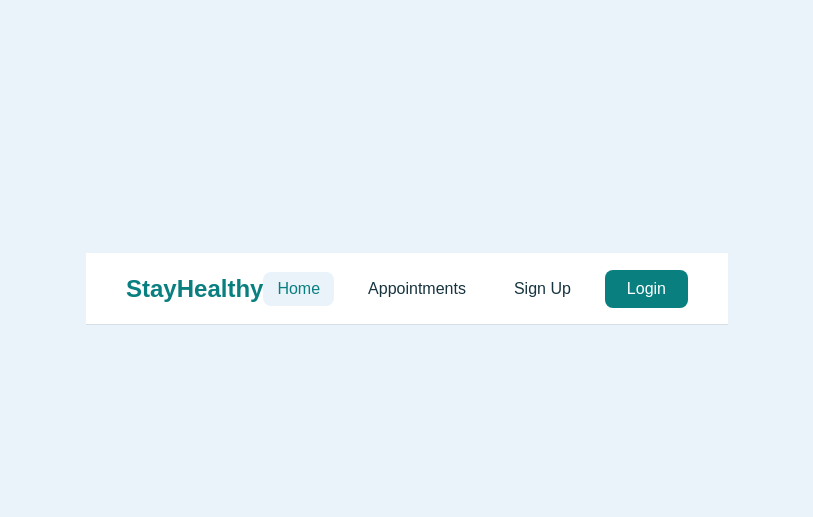
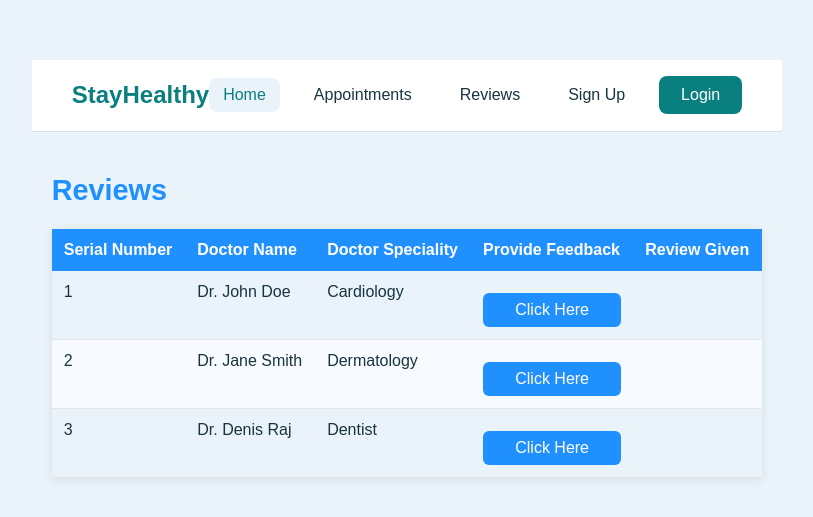
Before and after one commit to kevo751/med_appt, a React (Vite) app: page /reviews in a window 1280 px wide. Shown: the part 111-628 px from the top of the page, without its empty margins (233-1046 px from the left). Built offline with nearby package versions, Linux system fonts and the light colour scheme.

Commit message:
Add reviews

```diff
--- a/src/App.jsx
+++ b/src/App.jsx
@@ -6,6 +6,7 @@ import Login from './Components/Login/Login';
 import InstantConsultation from './Components/InstantConsultationBooking/InstantConsultation';
 import BookingConsultation from './Components/BookingConsultation';
 import Notification from './Components/Notification/Notification';
+import ReviewForm from './Components/ReviewForm/ReviewForm';
 
 function App() {
   return (
@@ -18,6 +19,7 @@ function App() {
           <Route path="/login" element={<Login />} />
           <Route path="/instant-consultation" element={<InstantConsultation />} />
           <Route path="/booking-consultation" element={<BookingConsultation />} />
+          <Route path="/reviews" element={<ReviewForm />} />
         </Routes>
       </Notification>
     </BrowserRouter>
--- a/src/Components/Navbar/Navbar.jsx
+++ b/src/Components/Navbar/Navbar.jsx
@@ -23,6 +23,8 @@ function Navbar() {
       <div className="nav-links">
         <Link to="/" className="active">Home</Link>
         <Link to="/booking-consultation">Appointments</Link>
+        <Link to="/reviews">Reviews</Link>
+
         {isLoggedIn ? (
           <>
             <span className="welcome-user">Hi, {username}</span>
--- /dev/null
+++ b/src/Components/ReviewForm/GiveReviews.jsx
@@ -0,0 +1,54 @@
+import React, { useState } from 'react';
+
+function GiveReviews({ doctor, onSubmit, onClose }) {
+  const [name, setName] = useState('');
+  const [review, setReview] = useState('');
+  const [rating, setRating] = useState(0);
+  const [error, setError] = useState('');
+
+  const handleSubmit = (e) => {
+    e.preventDefault();
+    if (!name || !review || rating === 0) {
+      setError('Please fill in all fields and choose a rating.');
+      return;
+    }
+    onSubmit({ name, review, rating });
+  };
+
+  return (
+    <div className="review-overlay">
+      <form className="review-form" onSubmit={handleSubmit}>
+        <h2>Give Your Feedback</h2>
+        <p className="review-doctor">{doctor.name} ({doctor.speciality})</p>
+
+        <label htmlFor="name">Name:</label>
+        <input id="name" type="text" value={name} onChange={(e) => setName(e.target.value)} />
+
+        <label htmlFor="review">Review:</label>
+        <textarea id="review" rows="4" value={review} onChange={(e) => setReview(e.target.value)} />
+
+        <label>Rating:</label>
+        <div className="stars">
+          {[1, 2, 3, 4, 5].map((star) => (
+            <span
+              key={star}
+              className={star <= rating ? 'star filled' : 'star'}
+              onClick={() => setRating(star)}
+            >
+              ★
+            </span>
+          ))}
+        </div>
+
+        {error && <p className="review-error">{error}</p>}
+
+        <div className="review-buttons">
+          <button type="submit" className="submit-btn">Submit</button>
+          <button type="button" className="cancel-btn" onClick={onClose}>Cancel</button>
+        </div>
+      </form>
+    </div>
+  );
+}
+
+export default GiveReviews;
--- /dev/null
+++ b/src/Components/ReviewForm/ReviewForm.css
@@ -0,0 +1,22 @@
+.reviews-container { max-width: 1000px; margin: 40px auto; padding: 0 20px; font-family: 'Poppins', sans-serif; }
+.reviews-container h1 { color: #2190FF; margin-bottom: 20px; }
+.reviews-table { width: 100%; border-collapse: collapse; box-shadow: 0 2px 10px rgba(0,0,0,0.08); }
+.reviews-table th { background: #2190FF; color: #fff; padding: 12px; text-align: left; }
+.reviews-table td { padding: 12px; border-bottom: 1px solid #e5e5e5; vertical-align: top; }
+.reviews-table tr:nth-child(even) { background: #f7fbff; }
+.feedback-btn { background: #2190FF; color: #fff; border: none; padding: 8px 16px; border-radius: 6px; cursor: pointer; }
+.feedback-btn:hover:not(:disabled) { background: #0f6fd1; }
+.feedback-btn:disabled { background: #b5b5b5; cursor: not-allowed; }
+.given-stars { color: #f5b301; font-size: 18px; }
+.review-overlay { position: fixed; inset: 0; background: rgba(0,0,0,0.4); display: flex; align-items: center; justify-content: center; z-index: 1000; }
+.review-form { background: #fff; padding: 30px; border-radius: 12px; width: 90%; max-width: 420px; display: flex; flex-direction: column; gap: 8px; }
+.review-form h2 { margin: 0; color: #2190FF; }
+.review-doctor { margin: 0 0 10px; color: #555; }
+.review-form input, .review-form textarea { padding: 10px; border: 1px solid #ccc; border-radius: 6px; font-family: inherit; }
+.stars { display: flex; gap: 6px; }
+.star { font-size: 30px; color: #ccc; cursor: pointer; }
+.star.filled { color: #f5b301; }
+.review-error { color: red; margin: 0; }
+.review-buttons { display: flex; gap: 10px; margin-top: 10px; }
+.submit-btn { background: #2190FF; color: #fff; border: none; padding: 10px 20px; border-radius: 6px; cursor: pointer; }
+.cancel-btn { background: #eee; border: none; padding: 10px 20px; border-radius: 6px; cursor: pointer; }
--- /dev/null
+++ b/src/Components/ReviewForm/ReviewForm.jsx
@@ -0,0 +1,76 @@
+import React, { useState } from 'react';
+import './ReviewForm.css';
+import GiveReviews from './GiveReviews';
+
+const doctors = [
+  { id: 1, name: 'Dr. John Doe', speciality: 'Cardiology' },
+  { id: 2, name: 'Dr. Jane Smith', speciality: 'Dermatology' },
+  { id: 3, name: 'Dr. Denis Raj', speciality: 'Dentist' },
+];
+
+function ReviewForm() {
+  const [reviews, setReviews] = useState({});
+  const [selectedDoctor, setSelectedDoctor] = useState(null);
+
+  const handleSubmit = (data) => {
+    setReviews({ ...reviews, [selectedDoctor.id]: data });
+    setSelectedDoctor(null);
+  };
+
+  return (
+    <div className="reviews-container">
+      <h1>Reviews</h1>
+      <table className="reviews-table">
+        <thead>
+          <tr>
+            <th>Serial Number</th>
+            <th>Doctor Name</th>
+            <th>Doctor Speciality</th>
+            <th>Provide Feedback</th>
+            <th>Review Given</th>
+          </tr>
+        </thead>
+        <tbody>
+          {doctors.map((doctor, index) => {
+            const given = reviews[doctor.id];
+            return (
+              <tr key={doctor.id}>
+                <td>{index + 1}</td>
+                <td>{doctor.name}</td>
+                <td>{doctor.speciality}</td>
+                <td>
+                  <button
+                    className="feedback-btn"
+                    disabled={!!given}
+                    onClick={() => setSelectedDoctor(doctor)}
+                  >
+                    {given ? 'Submitted' : 'Click Here'}
+                  </button>
+                </td>
+                <td>
+                  {given && (
+                    <div>
+                      <span className="given-stars">{'★'.repeat(given.rating)}</span>
+                      <p>{given.review}</p>
+                      <small>- {given.name}</small>
+                    </div>
+                  )}
+                </td>
+              </tr>
+            );
+          })}
+        </tbody>
+      </table>
+
+      {selectedDoctor && (
+        <GiveReviews
+          doctor={selectedDoctor}
+          onSubmit={handleSubmit}
+          onClose={() => setSelectedDoctor(null)}
+        />
+      )}
+    </div>
+  );
+}
+
+export default ReviewForm;
```
